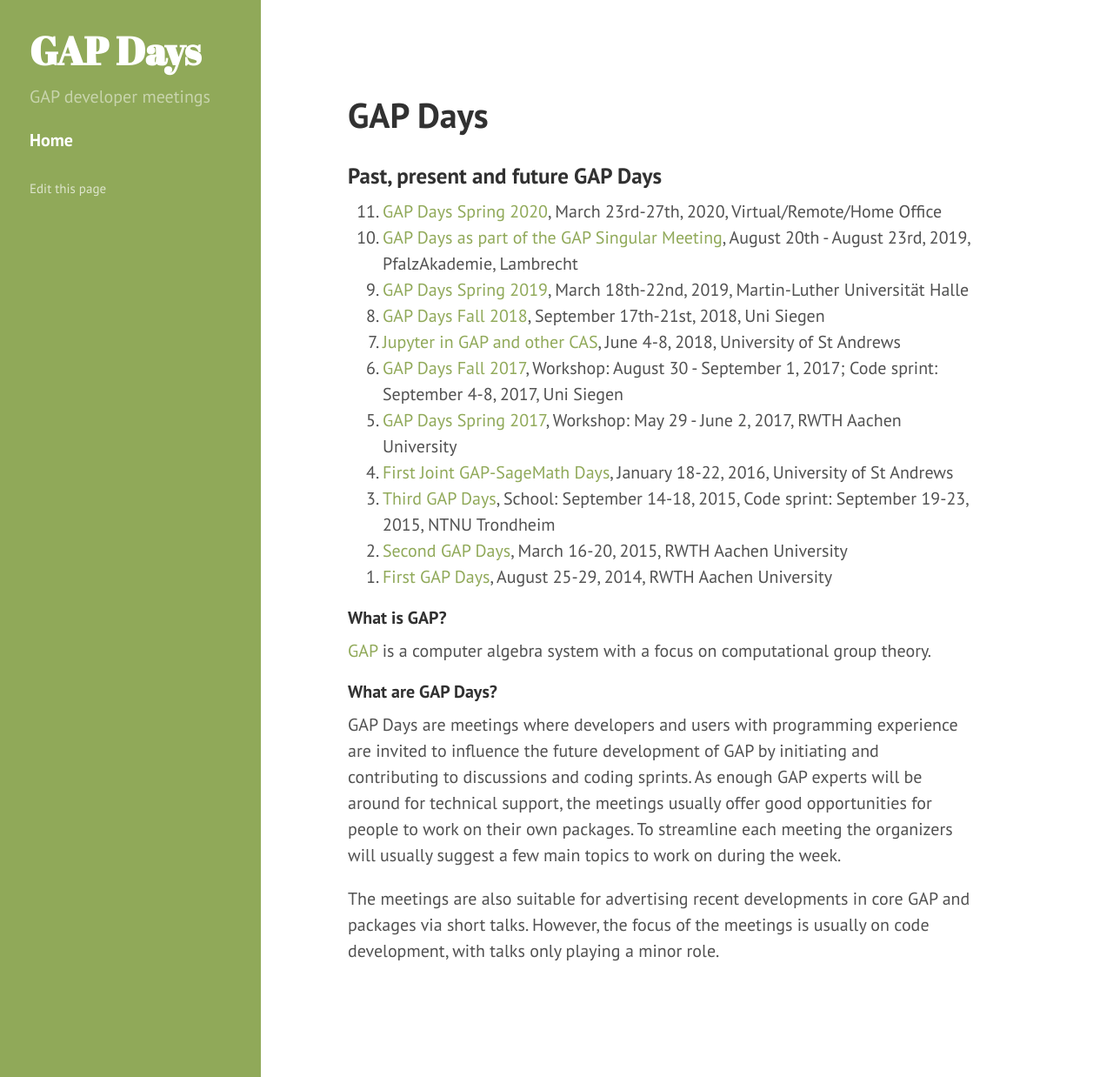
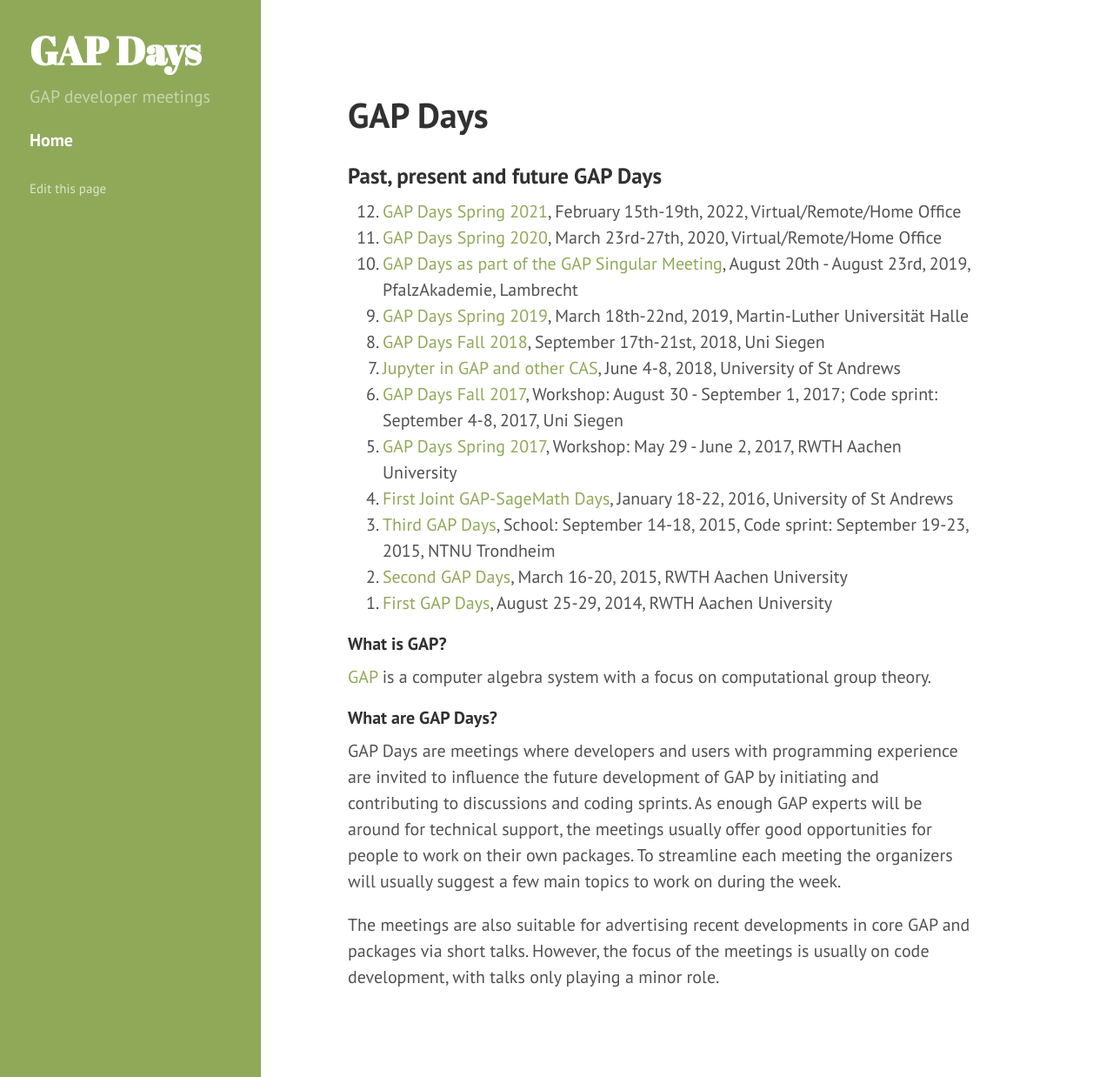
Before and after one commit to gapdays/gapdays.github.io, a Jekyll site: the page built from index.md, in a window 1280 px wide and 1238 px high. Shown: the whole window at 87% size. Built offline with Jekyll 4.4.1, drawn with Linux system fonts in a browser that asks for light colours.

Commit message:
Update index.md

```diff
--- a/index.md
+++ b/index.md
@@ -8,6 +8,7 @@
 ### Past, present and future GAP Days
 
 <ol reversed>
+<li><a href="/gapdays2021-spring">GAP Days Spring 2021</a>, February 15th-19th, 2022, Virtual/Remote/Home Office</li>
 <li><a href="/gapdays2020-spring">GAP Days Spring 2020</a>, March 23rd-27th, 2020, Virtual/Remote/Home Office</li>
 <li><a href="https://opendreamkit.org/meetings/2019-04-02-GAPSingularMeeting/">GAP Days as part of the GAP Singular Meeting</a>, August 20th - August 23rd, 2019, PfalzAkademie, Lambrecht</li>
 <li><a href="/gapdays2019-spring/">GAP Days Spring 2019</a>, March 18th-22nd, 2019, Martin-Luther Universität Halle</li>
```
